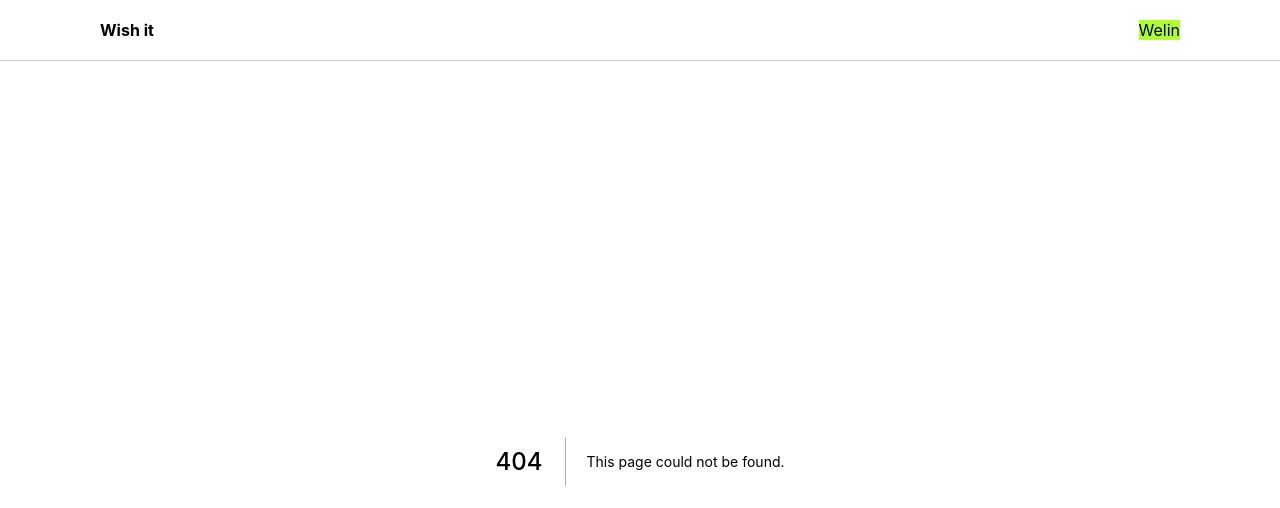
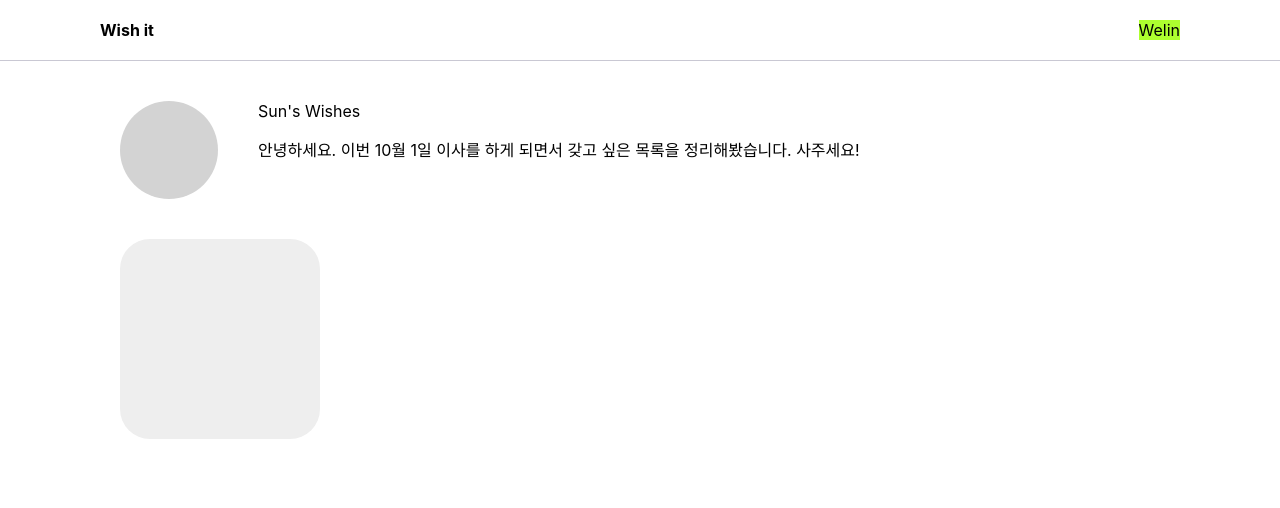
Before and after one commit to welinhong/wish-it, a Next.js app: page /wish/1 in a window 1280 px wide. Before the commit this address had no page. Shown: the top 508 px of the page. Built offline with nearby package versions, Linux system fonts and the light colour scheme.

Commit message:
add WishList, WishInfo, WishItem components

```diff
--- /dev/null
+++ b/pages/wish/[wishiId].tsx
@@ -0,0 +1,35 @@
+import styled from 'styled-components'
+import WishInfo from '@/components/WishInfo/WishInfo'
+import WishItem from '@/components/WishItem/WishItem'
+
+const wishInfo = {
+  title: "Sun's Wishes",
+  description:
+    '안녕하세요. 이번 10월 1일 이사를 하게 되면서 갖고 싶은 목록을 정리해봤습니다. 사주세요!',
+  userImage: '',
+}
+
+const WishDetail = (): JSX.Element => {
+  return (
+    <StyledContainer>
+      <WishInfo
+        title={wishInfo?.title}
+        description={wishInfo?.description}
+        userImage={wishInfo?.userImage}
+      />
+
+      <StyledWishList>
+        <WishItem />
+      </StyledWishList>
+    </StyledContainer>
+  )
+}
+
+const StyledContainer = styled.div`
+  padding: 40px 20px;
+`
+const StyledWishList = styled.div`
+  padding: 40px 0;
+`
+
+export default WishDetail
--- /dev/null
+++ b/src/components/WishInfo/WishInfo.tsx
@@ -0,0 +1,43 @@
+import Image from 'next/image'
+import styled from 'styled-components'
+
+export interface Props {
+  title: string
+  description: string
+  userImage?: string
+}
+
+const WishInfo = (props: Props): JSX.Element => {
+  const { title, description, userImage } = props
+
+  return (
+    <StyledContainer>
+      <StyledUserImage>{userImage && <Image src={userImage} alt="User Image" />}</StyledUserImage>
+
+      <StyledMeta>
+        <span>{title}</span>
+        <p>{description}</p>
+      </StyledMeta>
+    </StyledContainer>
+  )
+}
+
+const StyledContainer = styled.div`
+  display: flex;
+`
+const StyledUserImage = styled.div`
+  width: 98px;
+  height: 98px;
+  border-radius: 50%;
+  background-color: lightgrey;
+  img {
+    width: 100%;
+    height: 100%;
+  }
+`
+const StyledMeta = styled.div`
+  flex: 1;
+  margin-left: 40px;
+`
+
+export default WishInfo
--- /dev/null
+++ b/src/components/WishItem/WishItem.tsx
@@ -0,0 +1,14 @@
+import styled from 'styled-components'
+
+const WishItem = (): JSX.Element => {
+  return <StyledContainer></StyledContainer>
+}
+
+const StyledContainer = styled.div`
+  width: 200px;
+  height: 200px;
+  background-color: #eeeeee;
+  border-radius: 30px;
+`
+
+export default WishItem
```
